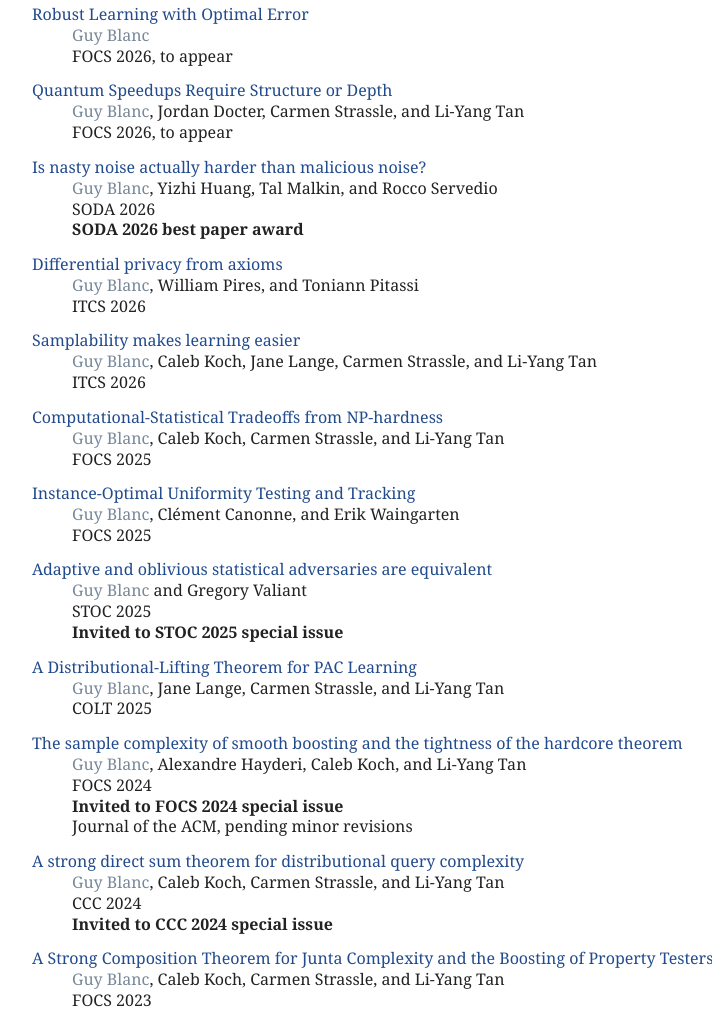
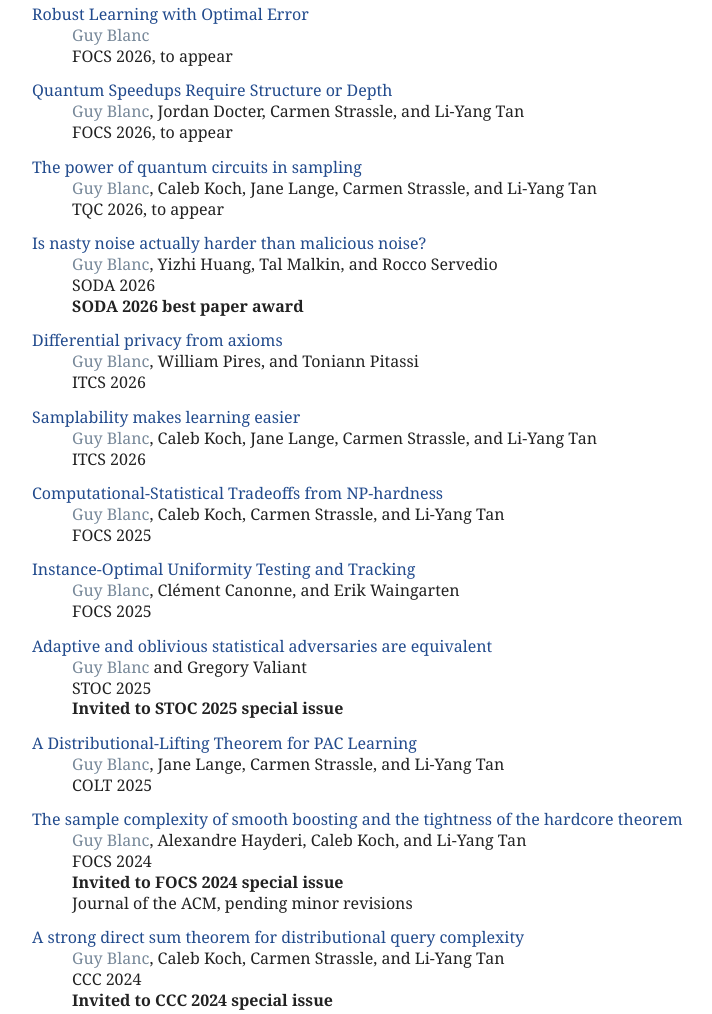
Before and after one commit to guyblanc/guyblanc.github.io, a plain HTML site: page index.html in a window 1280 px wide. Shown: the part 1026-2040 px from the top of the page, without its empty margins (4-716 px from the left). Drawn offline with Linux system fonts and the light colour scheme.

Commit message:
Added paper

```diff
--- a/index.html
+++ b/index.html
@@ -68,6 +68,11 @@
 </dt>
 <dd><p><span class="myname">Guy Blanc</span>, Jordan Docter, Carmen Strassle, and Li-Yang Tan<br />
 FOCS 2026, to appear</p></dd>
+</dl>
+<dl>
+<dt><a href="https://arxiv.org/abs/2510.03645">The power of quantum circuits in sampling</a></dt>
+<dd><p><span class="myname">Guy Blanc</span>, Caleb Koch, Jane Lange, Carmen Strassle, and Li-Yang Tan<br />
+TQC 2026, to appear</p></dd>
 </dl>
 <dl>
 <dt><a href="https://arxiv.org/abs/2511.09763">Is nasty noise actually harder than malicious noise?</a></dt>
@@ -252,7 +257,7 @@
 </dl>
 <div id="footer">
 <div id="footer-text">
-Page generated 2026-07-08 13:46:29 PDT, by <a href="http://jemdoc.jaboc.net/">jemdoc</a>.
+Page generated 2026-08-15 21:30:42 PDT, by <a href="http://jemdoc.jaboc.net/">jemdoc</a>.
 </div>
 </div>
 </div>
```
Also changed, not shown: 2 other files.
